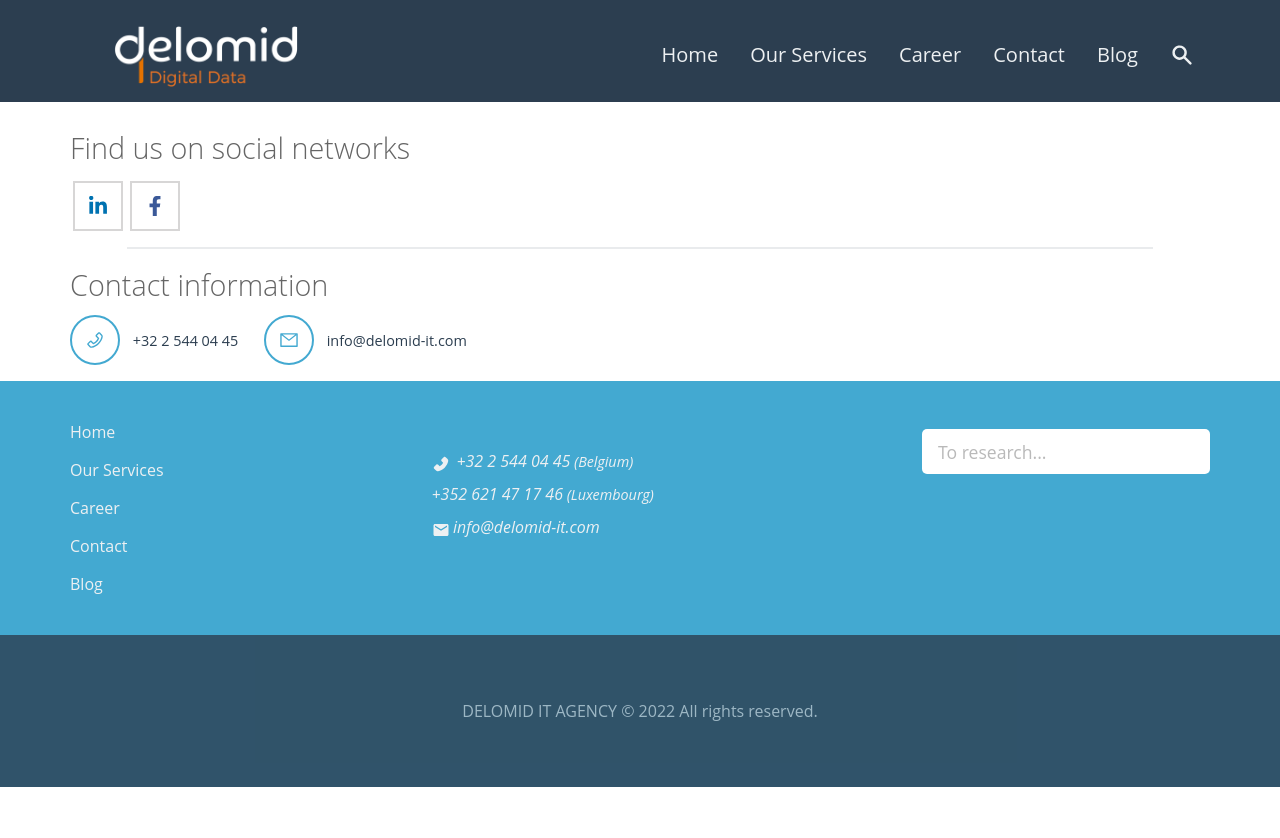
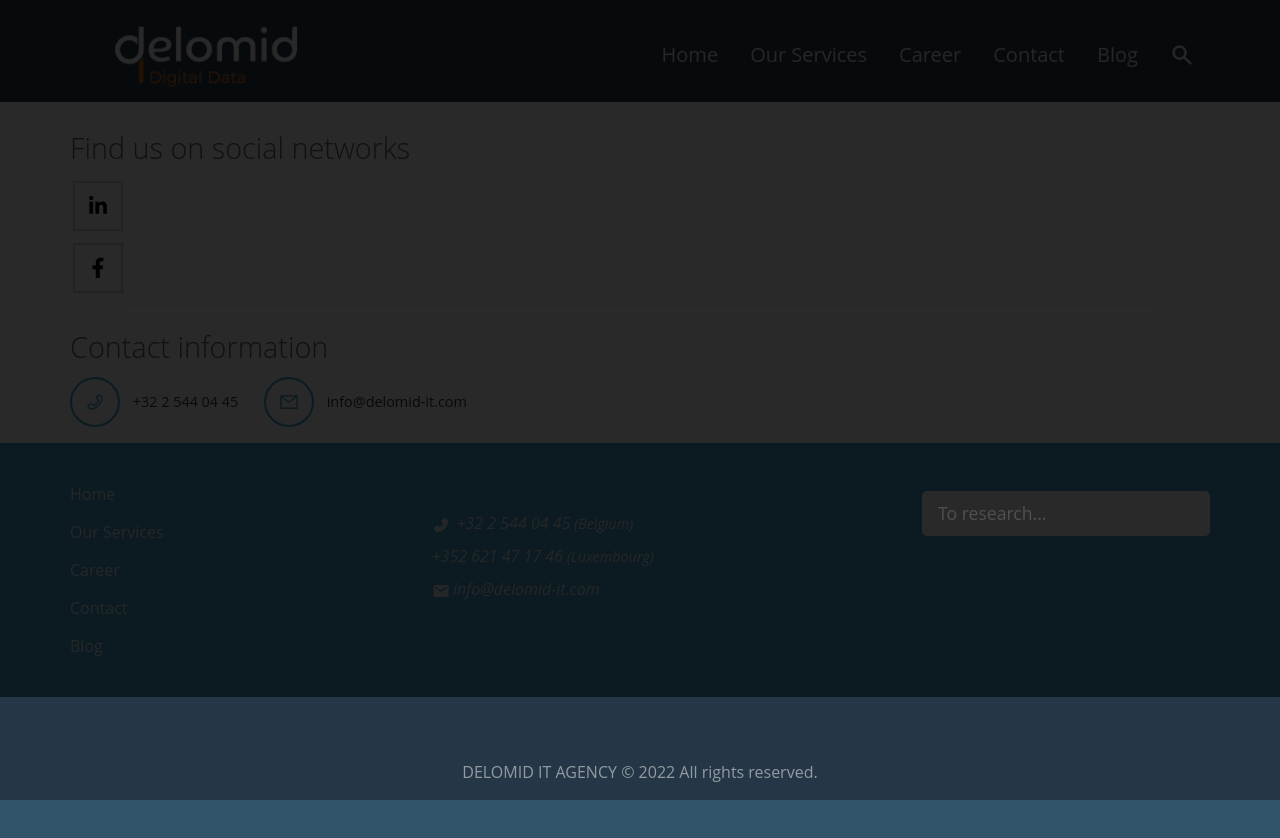
Before and after one commit to jasem66/delomid-it, a React (Create React App) app: page /contact in a window 1280 px wide. Shown: the top 838 px of the page. Before the commit the page ends 800 px from the top, so only its background shows below. Built offline with nearby package versions, Linux system fonts and the light colour scheme.

Commit message:
Update Contacts.jsx

```diff
--- a/src/components/contacts/Contacts.jsx
+++ b/src/components/contacts/Contacts.jsx
@@ -1,5 +1,6 @@
 import React from 'react'
 import './contacts.scss'
+import { FontAwesomeIcon } from '@fortawesome/react-fontawesome'
 import { FaFacebookF } from 'react-icons/fa'
 import { FaLinkedinIn } from 'react-icons/fa'
 import { AiOutlinePhone } from 'react-icons/ai'
@@ -12,8 +13,16 @@ const Contacts = () => {
         <div className='contacts-row-1'>
           <h3>Find us on social networks</h3>
           <div className='icons'>
-            <FaLinkedinIn className='font-icon' color='#0072b1' />
-            <FaFacebookF color='#3b5998' className='font-icon' />
+            <div className='icon-wrapper'>
+             <div className="zindex">   <FaLinkedinIn size={50} className='font-icon'  /></div>
+
+              <div className='overlay'></div>
+            </div>
+            <div className='icon-wrapper'>
+              {' '}
+              <FaFacebookF size={50}  className='font-icon' />
+              <div className='overlay'></div>
+            </div>
           </div>
         </div>
         <div className='seperator-container'>
```
